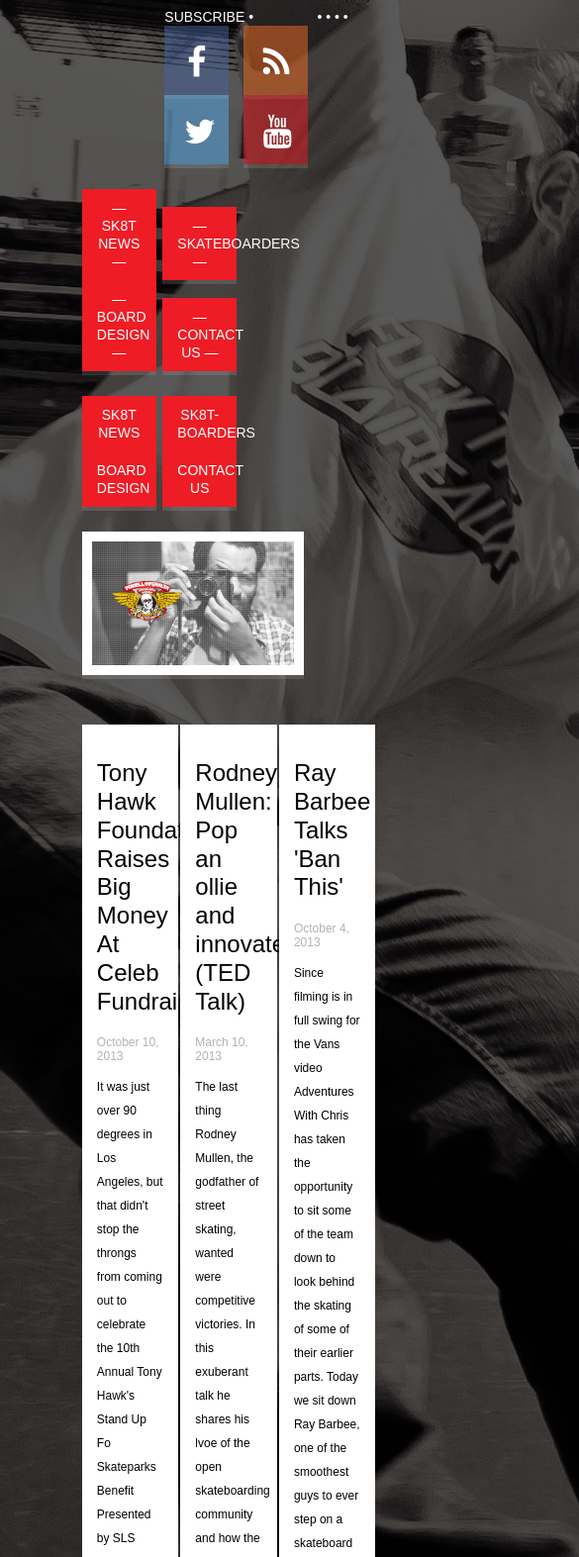
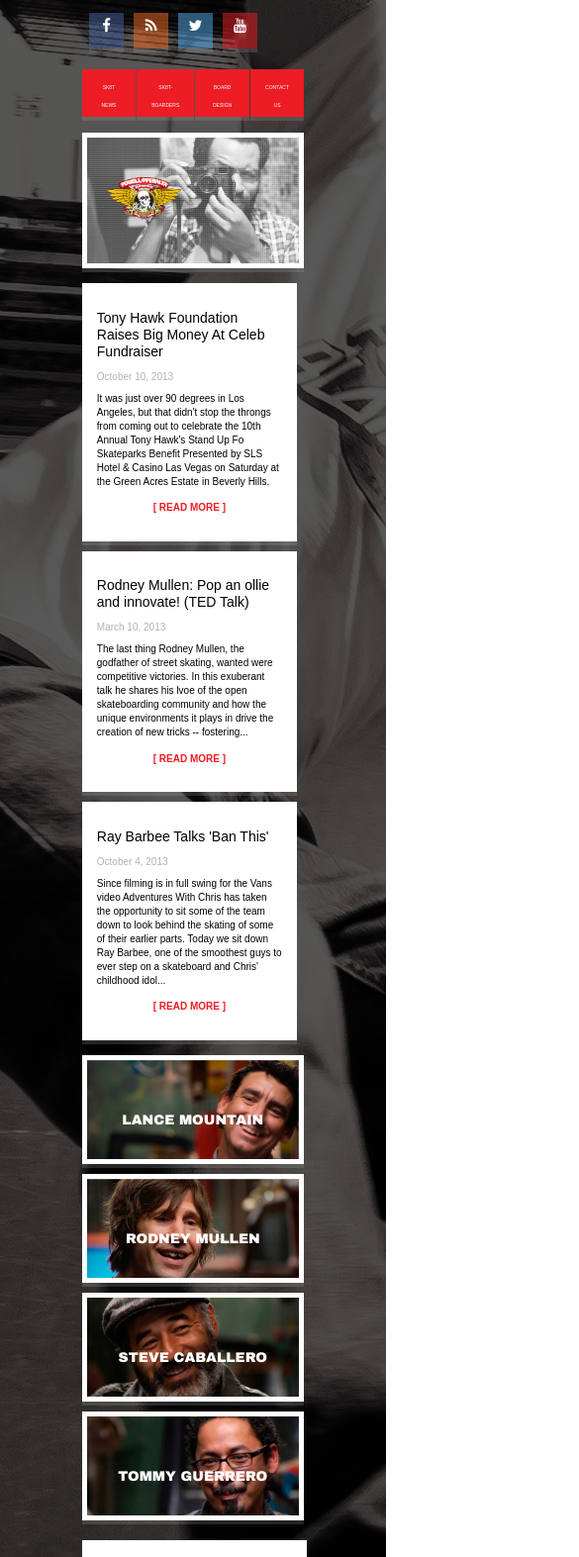
Before and after one commit to raveve/ironyardjan15skateboard, a plain HTML site: page index.html in a window 390 px wide. Shown: the top 1573 px of the page at 99% size, 585 px wide, since content can reach past the window. Drawn offline with Linux system fonts and the light colour scheme.

Commit message:
Completed final @media query.

```diff
--- a/css/base.scss
+++ b/css/base.scss
@@ -788,7 +788,133 @@ footer {
 *******************************/
 
 @media screen and (min-width: 320px) and (max-width: 479px) {
-
+  .large-nav {
+    display: none;
+  }
+  header .subscribe {
+    display: none;
+  }
+  header .social {
+    padding-left: 1%;
+    margin-bottom: 5px;
+    display: flex;
+  }
+  header .social a {
+    justify-content: space-between;
+  }
+  header .dots {
+    display: none;
+  }
+  header a {
+    font-size: 5px;
+  }
+  header .fa {
+    font-size: 15px;
+    padding: 5px 5px 1px 5px;
+  }
+  nav ul {
+    display: flex;
+  }
+  nav li {
+    justify-content: space-between;
+    padding: 6px 15px 6px 15px;
+  }
+  header .nav-1, header .nav-2, header .nav-3 {
+    margin-right: .5%;
+  }
+  .small-nav {
+    margin-bottom: 15px;
+  }
+  section {
+    margin-bottom: 15px;
+  }
+  .photo-slider {
+    border: 5px solid $secondary-color;
+  }
+  .news-box {
+    display: block;
+    width: 55%;
+  }
+  .news-box div {
+    width: 91%;
+    margin-right: 0;
+  }
+  .news-1, .news-2 {
+    margin-bottom: 10px;
+  }
+  .news-box h2 {
+    font-size: 14px;
+  }
+  .news-box h3 {
+    font-size: 10px;
+  }
+  .news-box h4 {
+    font-size: 10px;
+  }
+  .news-box p {
+    font-size: 10px;
+    line-height: 1.4em;
+  }
+  .skateboarders-box {
+    display: block;
+    width: 59%;
+  }
+  .skateboarders-box h1 {
+    font-size: 14px;
+  }
+  .lance, .rodney {
+    background-size: 105%;
+  }
+  .rodney {
+    background-position: 25% 0;
+  }
+  .lance a, .rodney a, .steve a, .tommy a {
+    margin-top: 25%;
+  }
+  .steve {
+    background-size: 125%;
+    margin-bottom: 10px;
+  }
+  .skateboarders-box .right-skateboarders, .skateboarders-box .left-skateboarders {
+    display: block;
+    width: 97%;
+    margin-bottom: 0;
+    clear: both;
+  }
+  .lance, .rodney, .steve, .tommy {
+    width: 100%;
+    height: 100px;
+  }
+  .skateboarders-box .right-skateboarders {
+    margin-bottom: 20px;
+    float: none;
+  }
+  .tommy {
+    background-size: 175%;
+    background-position: 80% 28%;
+  }
+  .board-design {
+    display: block;
+    margin-bottom: 20px;
+    width: 50%;
+    img {
+      padding: 2px;
+    }
+  }
+  footer {
+    display: block;
+    padding: 10px;
+    div {
+      width: 95%;
+      height: 325px;
+    }
+    form {
+      padding-top: 45px;
+    }
+    a {
+      text-align: center;
+    }
+  }
 }
 
 /*******************************
--- a/css/main.css
+++ b/css/main.css
@@ -586,6 +586,99 @@ footer {
 /*******************************
 320PX RESPONSIVE
 *******************************/
+@media screen and (min-width: 320px) and (max-width: 479px) {
+  .large-nav {
+    display: none; }
+  header .subscribe {
+    display: none; }
+  header .social {
+    padding-left: 1%;
+    margin-bottom: 5px;
+    display: flex; }
+  header .social a {
+    justify-content: space-between; }
+  header .dots {
+    display: none; }
+  header a {
+    font-size: 5px; }
+  header .fa {
+    font-size: 15px;
+    padding: 5px 5px 1px 5px; }
+  nav ul {
+    display: flex; }
+  nav li {
+    justify-content: space-between;
+    padding: 6px 15px 6px 15px; }
+  header .nav-1, header .nav-2, header .nav-3 {
+    margin-right: .5%; }
+  .small-nav {
+    margin-bottom: 15px; }
+  section {
+    margin-bottom: 15px; }
+  .photo-slider {
+    border: 5px solid #FFFFFF; }
+  .news-box {
+    display: block;
+    width: 55%; }
+  .news-box div {
+    width: 91%;
+    margin-right: 0; }
+  .news-1, .news-2 {
+    margin-bottom: 10px; }
+  .news-box h2 {
+    font-size: 14px; }
+  .news-box h3 {
+    font-size: 10px; }
+  .news-box h4 {
+    font-size: 10px; }
+  .news-box p {
+    font-size: 10px;
+    line-height: 1.4em; }
+  .skateboarders-box {
+    display: block;
+    width: 59%; }
+  .skateboarders-box h1 {
+    font-size: 14px; }
+  .lance, .rodney {
+    background-size: 105%; }
+  .rodney {
+    background-position: 25% 0; }
+  .lance a, .rodney a, .steve a, .tommy a {
+    margin-top: 25%; }
+  .steve {
+    background-size: 125%;
+    margin-bottom: 10px; }
+  .skateboarders-box .right-skateboarders, .skateboarders-box .left-skateboarders {
+    display: block;
+    width: 97%;
+    margin-bottom: 0;
+    clear: both; }
+  .lance, .rodney, .steve, .tommy {
+    width: 100%;
+    height: 100px; }
+  .skateboarders-box .right-skateboarders {
+    margin-bottom: 20px;
+    float: none; }
+  .tommy {
+    background-size: 175%;
+    background-position: 80% 28%; }
+  .board-design {
+    display: block;
+    margin-bottom: 20px;
+    width: 50%; }
+    .board-design img {
+      padding: 2px; }
+  footer {
+    display: block;
+    padding: 10px; }
+    footer div {
+      width: 95%;
+      height: 325px; }
+    footer form {
+      padding-top: 45px; }
+    footer a {
+      text-align: center; } }
+
 /*******************************
 TINY RESPONSIVE
 *******************************/
```
